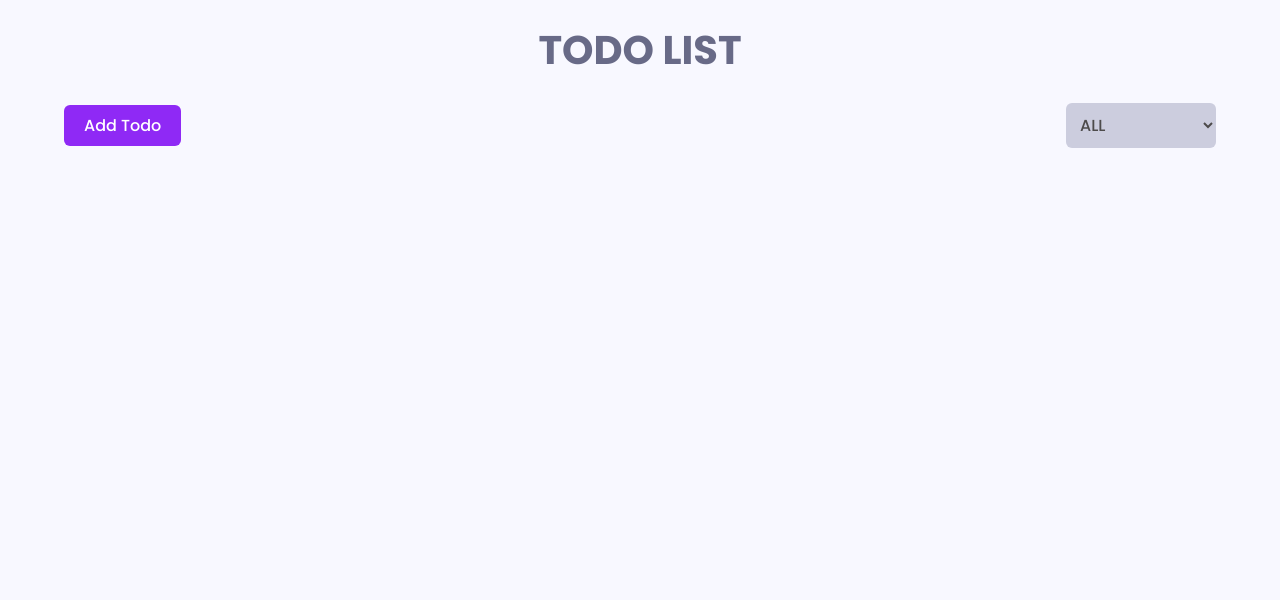
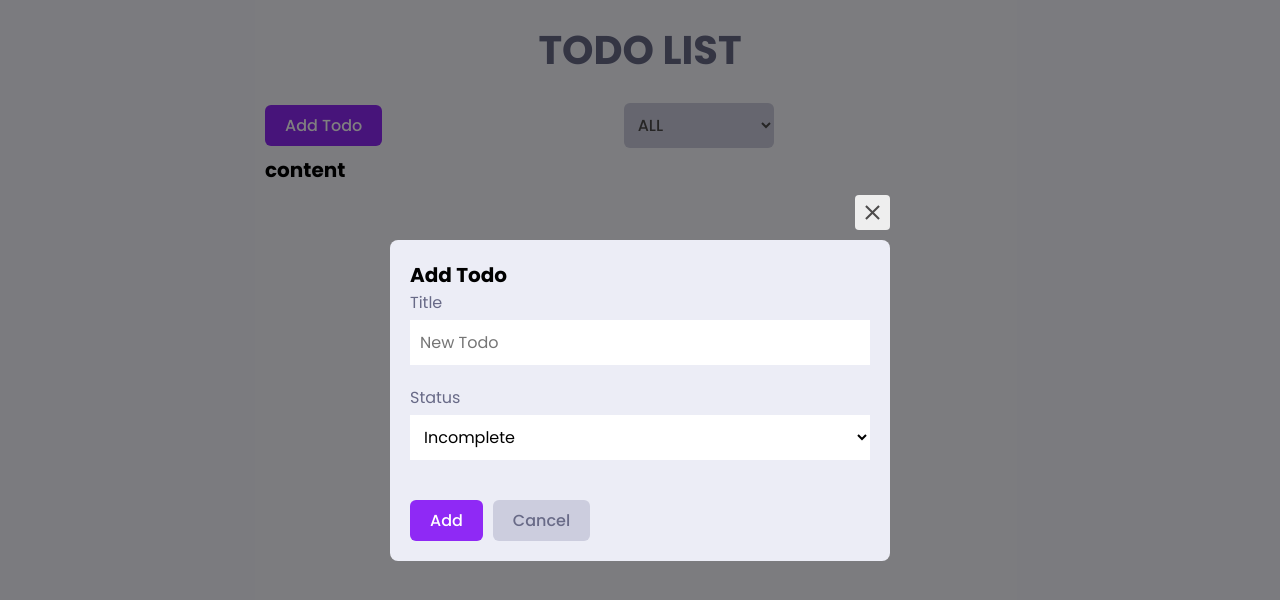
Before and after one commit to matt185/react-redux-todolist, a React (Create React App) app: page / in a window 1280 px wide. Both pictures are taken after a click on the button "Add Todo". Shown: the top 600 px of the page. Built offline with nearby package versions, Linux system fonts and the light colour scheme.

Commit message:
add todoModal

```diff
--- a/package.json
+++ b/package.json
@@ -10,6 +10,7 @@
         "node-sass": "^8.0.0",
         "react": "^18.2.0",
         "react-dom": "^18.2.0",
+        "react-icons": "^4.7.1",
         "react-scripts": "5.0.1",
         "typescript": "^4.9.4"
     },
--- a/src/App.tsx
+++ b/src/App.tsx
@@ -1,13 +1,17 @@
 import React from 'react';
-import Title from './components/Title';
-import { Header } from './components/Header';
-
+import Title from "./components/Title"
+import Header from "./components/Header"
+import styles from "./styles/modules/app.module.scss"
+import AppContent from './components/AppContent';
 
 function App() {
   return (
     <div className="container">
-      <Title>Todo List</Title>
-      <Header />
+      <Title> Todo List </Title>
+      <div className={styles.app__wrapper}>
+        <Header />
+        <AppContent />
+      </div>
     </div>
   );
 }
--- /dev/null
+++ b/src/components/AppContent.tsx
@@ -0,0 +1,15 @@
+import React from 'react'
+
+interface AppContentProps {
+
+}
+
+const AppContent: React.FC<AppContentProps> = ({ }) => {
+    return (
+        <div>
+            <h1>content</h1>
+        </div>
+    );
+}
+
+export default AppContent
--- a/src/components/Header.tsx
+++ b/src/components/Header.tsx
@@ -1,21 +1,28 @@
-import React from "react"
-import styles from "../styles/modules/header.module.scss"
+import React, { useState } from "react"
+import styles from "../styles/modules/app.module.scss"
 import Button from "./Button";
 import SelectButton from "./SelectButton";
+import TodoModal from "./TodoModal";
 
 interface HeaderProps {
 
 }
 
-export const Header: React.FC<HeaderProps> = ({ }) => {
+const Header: React.FC<HeaderProps> = ({ }) => {
+
+    const [modalOpen, setModalOpen] = useState<boolean>(false)
+
     return (
         <div className={styles.header}>
-            <Button variant="primary">Add Todo</Button>
+            <Button variant="primary" onClick={() => setModalOpen(true)}>Add Todo</Button>
             <SelectButton id="status">
                 <option value="all">ALL</option>
                 <option value="incomplete">Incomplete</option>
                 <option value="complete">Complete</option>
             </SelectButton>
-        </div>
+            <TodoModal modalOpen={modalOpen} setModalOpen={setModalOpen} />
+        </div >
     );
 }
+
+export default Header
--- /dev/null
+++ b/src/components/TodoModal.tsx
@@ -0,0 +1,75 @@
+import React, { useState } from "react"
+import styles from "../styles/modules/modal.module.scss"
+import { MdOutlineClose } from "react-icons/md"
+import Button from "./Button";
+
+interface TodoModalProps {
+    modalOpen: boolean;
+    setModalOpen: React.Dispatch<React.SetStateAction<boolean>>
+
+}
+
+const TodoModal: React.FC<TodoModalProps> = ({ modalOpen, setModalOpen }) => {
+    const [title, setTitle] = useState<string>("")
+    const [status, setStatus] = useState<string>("incomplete")
+    const submitHandler = (e: React.FormEvent<HTMLFormElement>) => {
+        e.preventDefault()
+        console.log(title, status)
+    }
+    return (
+        <div>
+            {modalOpen && (
+                <div className={styles.wrapper}>
+                    <div className={styles.container}>
+                        <div className={styles.closeButton}>
+                            <MdOutlineClose
+                                onClick={() => setModalOpen(false)}
+                                onKeyDown={() => setModalOpen(false)}
+                                tabIndex={0}
+                                role="button"
+                            />
+                        </div>
+                        <form
+                            className={styles.form}
+                            onSubmit={(e) => submitHandler(e)}
+                        >
+                            <h1 className="styles.formTitle">Add Todo</h1>
+                            <label htmlFor="title">
+                                Title
+                                <input
+                                    type="text"
+                                    name="title"
+                                    id="title"
+                                    placeholder="New Todo"
+                                    value={title}
+                                    onChange={(e) => setTitle(e.target.value)} />
+                            </label>
+                            <label htmlFor="status">
+                                Status
+                                <select
+                                    name="status"
+                                    id="status"
+                                    value={status}
+                                    onChange={(e) => setStatus(e.target.value)}>
+                                    <option value="incomplete">Incomplete</option>
+                                    <option value="complete">Complete</option>
+                                </select>
+                            </label>
+                            <div className={styles.buttonContainer}>
+                                <Button type="submit" variant="primary">Add</Button>
+                                <Button
+                                    variant="secondary"
+                                    onClick={() => setModalOpen(false)}
+                                    onKeyDown={() => setModalOpen(false)}>
+                                    Cancel
+                                </Button>
+                            </div>
+                        </form>
+                    </div>
+                </div >
+            )}
+        </div>
+    );
+}
+
+export default TodoModal
--- /dev/null
+++ b/src/styles/modules/app.module.scss
@@ -0,0 +1,16 @@
+@import "../mixins.scss";
+.app__wrapper {
+    display: flex;
+    flex-direction: column;
+    justify-content: center;
+    max-width: 750px;
+    width: 100%;
+    margin: 0 auto;
+}
+
+.header {
+    display: flex;
+    align-items: center;
+    justify-content: space-between;
+    height: 60px;
+}
--- a/src/styles/modules/header.module.scss
+++ /dev/null
@@ -1,7 +0,0 @@
-@import "../mixins.scss";
-.header {
-    display: flex;
-    align-items: center;
-    justify-content: space-between;
-    height: 60px;
-}
--- /dev/null
+++ b/src/styles/modules/modal.module.scss
@@ -0,0 +1,81 @@
+.wrapper {
+    position: fixed;
+    top: 0;
+    left: 0;
+    width: 100%;
+    height: 100%;
+    background: rgba(0, 0, 0, 0.5);
+    z-index: 1000;
+    display: flex;
+    justify-content: center;
+    align-items: center;
+}
+
+.container {
+    background-color: var(--bg-2);
+    max-width: 500px;
+    width: 90%;
+    margin: 0 auto;
+    display: flex;
+    justify-content: center;
+    align-items: center;
+    padding: 2rem;
+    border-radius: 8px;
+    position: relative;
+}
+
+.closeButton {
+    position: absolute;
+    top: -10px;
+    right: 0;
+    transform: translateY(-100%);
+    font-size: 2.5rem;
+    padding: 0.5rem;
+    border-radius: 4px;
+    background-color: var(--gray-1);
+    color: var(--black-2);
+    display: flex;
+    align-items: center;
+    justify-content: center;
+    cursor: pointer;
+    transition: 0.3s ease all;
+    z-index: -1;
+    &:hover {
+        background-color: #e32525;
+        color: white;
+    }
+}
+
+.formTitle {
+    color: var(--black-1);
+    font-size: 2rem;
+    font-weight: 600;
+    margin-bottom: 2rem;
+    text-transform: capitalize;
+}
+
+.form {
+    width: 100%;
+    label {
+        font-size: 1.6rem;
+        color: var(--black-1);
+        input,
+        select {
+            margin-top: 0.5rem;
+            margin-bottom: 2rem;
+            width: 100%;
+            padding: 1rem;
+            border: none;
+            background-color: var(--white);
+            font-size: 1.6rem;
+        }
+    }
+}
+
+.buttonContainer {
+    display: flex;
+    justify-content: flex-start;
+    align-items: center;
+    margin-top: 2rem;
+    gap: 1rem;
+}
```
